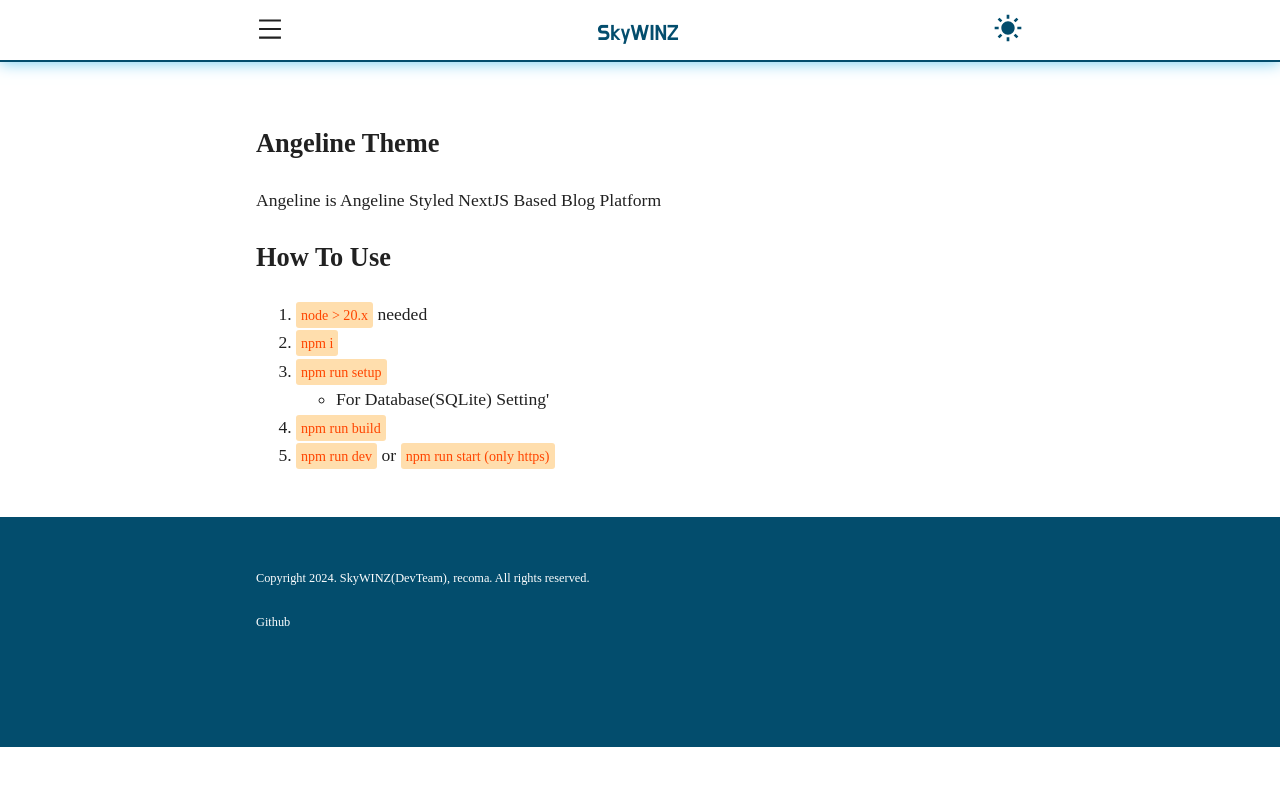
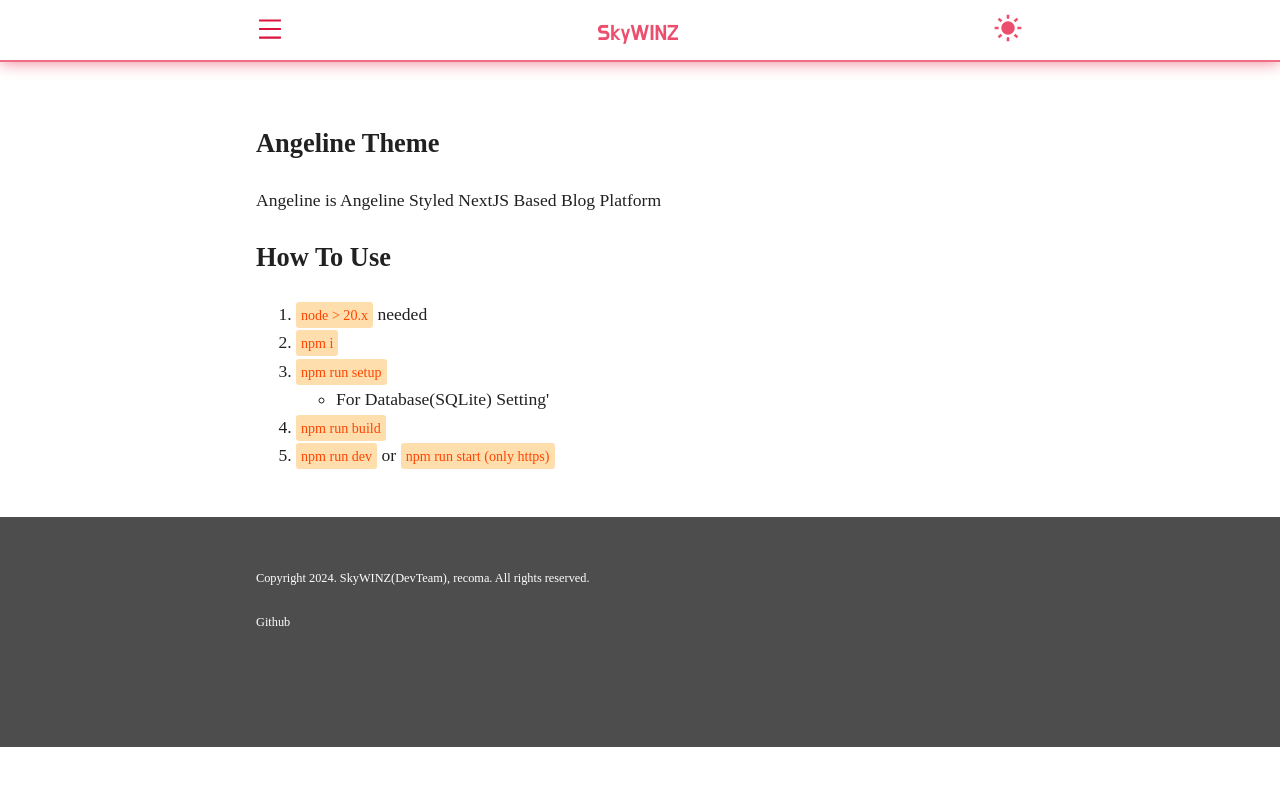
Before and after one commit to skywinz/candyline, a Next.js app: page / in a window 1280 px wide. Shown: the top 786 px of the page. Built offline with nearby package versions, Linux system fonts and the light colour scheme; a web font is replaced by a local one.

Commit message:
feat: change lightmode theme to red and black
두루미색상에 맞춰서 라이트모드 변경

```diff
--- a/src/components/common/Navbar.tsx
+++ b/src/components/common/Navbar.tsx
@@ -73,4 +73,5 @@ const Category = styled.p`
 const MenuIconContainer = styled(AiOutlineMenu)`
     margin-top: 15px;
     cursor: pointer;
+    color: ${(props) => props.theme.main.navbar.menuIconColor};
 `;
--- a/src/styles/colors.ts
+++ b/src/styles/colors.ts
@@ -45,6 +45,7 @@ const ColorBase = {
 
     navajowhite: '#FFDEADFF',
 
+    orange150: '#ff622b',
     orange200: '#FF4500FF',
 }
 
--- a/src/styles/globals.ts
+++ b/src/styles/globals.ts
@@ -39,6 +39,7 @@ export const GlobalStyle = createGlobalStyle`
     h1 {
         border-bottom: 1px solid ${(props) => props.theme.markdown.h1.borderLineColor};
         border-left: 10px solid ${(props) => props.theme.markdown.h1.borderLineColor};
+        color: ${(props) => props.theme.markdown.h1.fontColor};
         padding-left: 10px;
         padding-bottom: 10px;
         font-size: 1.7em;
--- a/src/styles/themes.ts
+++ b/src/styles/themes.ts
@@ -9,47 +9,48 @@ export const LightThemes = {
 
         themeButton: {
             backgroundColor: ColorBase.white,
-            iconColor: ColorBase.blue300,
+            iconColor: ColorBase.red200,
         }
     },
     main: {
         navbar: {
             backgroundColor: ColorBase.white,
-            fontColor: ColorBase.blue300,
-            borderBottomColor: ColorBase.blue300,
-            itemColorHovered: ColorBase.blue150,
-            shadowColor: ColorBase.blue50,
+            fontColor: ColorBase.red200,
+            borderBottomColor: ColorBase.red150,
+            itemColorHovered: ColorBase.red350,
+            shadowColor: ColorBase.red100,
+            menuIconColor: ColorBase.red300,
         },
         sidebar: {
             backgroundColor: ColorBase.white,
-            borderColor: ColorBase.blue250,
+            borderColor: ColorBase.gray150,
             itemColor: ColorBase.black999,
             hoveredItemColor: ColorBase.red200,
-            buttonBackgroundColor: ColorBase.blue250,
+            buttonBackgroundColor: ColorBase.red150,
             buttonFontColor: ColorBase.white,
-            buttonHoveredBackgroundColor: ColorBase.blue350,
+            buttonHoveredBackgroundColor: ColorBase.red250,
             postSearchBackgroundColor: ColorBase.white,
             postSearchFontColor: ColorBase.black999,
         },
         postDetail: {
-            titleBackgroundColor: ColorBase.blue350,
+            titleBackgroundColor: ColorBase.red250,
             titleFontColor: ColorBase.white,
             seriesFontColor: ColorBase.black999,
             hoveredSeriesFontColor: ColorBase.red200,
             pageMovingButtonBackgroundColor: ColorBase.white,
-            pageMovingButtonBorderColor: ColorBase.blue12,
-            pageMovingButtonHoveredBackgroundColor: ColorBase.blue12,
-            pageMovingButtonIconColor: ColorBase.blue250,
-            pageMovingButtonFontColor: ColorBase.blue200,
+            pageMovingButtonBorderColor: ColorBase.red25,
+            pageMovingButtonHoveredBackgroundColor: ColorBase.red25,
+            pageMovingButtonIconColor: ColorBase.red250,
+            pageMovingButtonFontColor: ColorBase.red200,
             pageMovingButtonTitleFontColor: ColorBase.black50,
-            readingProgressBarBackgroundColor: ColorBase.blue300,
+            readingProgressBarBackgroundColor: ColorBase.red300,
         },
         postList: {
             postListItemSummaryFontColor: ColorBase.gray150,
-            postItemBorderColor: ColorBase.red150,
+            postItemBorderColor: ColorBase.black100,
             postItemBackgroundColor: ColorBase.white,
-            postItemTitleColor: ColorBase.blue300,
-            postItemTitleHoveredColor: ColorBase.red250,
+            postItemTitleColor: ColorBase.red200,
+            postItemTitleHoveredColor: ColorBase.red350,
             postItemSeriesFontColor: ColorBase.black999,
             postItemSeriesFontColorHovered: ColorBase.red250,
             postItemShadowColorHovered: ColorBase.red50,
@@ -58,7 +59,7 @@ export const LightThemes = {
         seriesList: {
             itemBorderColor: ColorBase.red150,
             itemBackgroundColor: ColorBase.white,
-            itemTitleColor: ColorBase.blue300,
+            itemTitleColor: ColorBase.black100,
             itemTitleColorHovered: ColorBase.red250,
             itemShadowColorHovered: ColorBase.red50,
         },
@@ -68,22 +69,22 @@ export const LightThemes = {
             postItemFontColor: ColorBase.blue250,
         },
         tagDetail: {
-            headerTitleBackgroundColor: ColorBase.blue300,
+            headerTitleBackgroundColor: ColorBase.black50,
             headerTitleFontColor: ColorBase.white,
-            headerTagnameFontColor: ColorBase.blue300,
-            postItemFontColor: ColorBase.blue250,
+            headerTagnameFontColor: ColorBase.black50,
+            postItemFontColor: ColorBase.black50,
         }
     },
     markdown: {
         h1: {
             backgroundColor: ColorBase.white,
-            fontColor: ColorBase.black999,
-            borderLineColor: ColorBase.blue300,
+            fontColor: ColorBase.red200,
+            borderLineColor: ColorBase.red200,
         },
         blockquote: {
-            normalBackgroundColor: ColorBase.blue12,
-            hoveredBackgroundColor: ColorBase.blue25,
-            borderColor: ColorBase.blue300,
+            normalBackgroundColor: ColorBase.red25,
+            hoveredBackgroundColor: ColorBase.red50,
+            borderColor: ColorBase.red300,
         },
         strong: {
             fontColor: ColorBase.red300,
@@ -96,11 +97,11 @@ export const LightThemes = {
             hoveredFontColor: ColorBase.red250,
         },
         table: {
-            backgroundColor: ColorBase.blue12,
+            backgroundColor: ColorBase.red25,
             fontColor: ColorBase.black999,
         },
         thead: {
-            backgroundColor: ColorBase.blue250,
+            backgroundColor: ColorBase.red250,
             fontColor: ColorBase.white,
         },
         code: {
@@ -114,18 +115,18 @@ export const LightThemes = {
         },
     },
     footer: {
-        backgroundColor: ColorBase.blue300,
+        backgroundColor: ColorBase.black25,
         fontColor: ColorBase.white,
     },
     tag: {
-        normalBackgroundColor: ColorBase.blue12,
-        normalFontColor: ColorBase.blue300,
-        hoveredBackgroundColor: ColorBase.blue350,
+        normalBackgroundColor: ColorBase.red25,
+        normalFontColor: ColorBase.red300,
+        hoveredBackgroundColor: ColorBase.red350,
         hoveredFontColor: ColorBase.white,
     },
     scrollBar: {
-        commonBackgroundColor: ColorBase.blue12,
-        commonColor: ColorBase.blue200,
+        commonBackgroundColor: ColorBase.gray12,
+        commonColor: ColorBase.black100,
     }
 }
 
@@ -146,6 +147,7 @@ export const DarkThemes = {
             borderBottomColor: ColorBase.yellow250,
             itemColorHovered: ColorBase.yellow100,
             shadowColor: ColorBase.yellow200,
+            menuIconColor: ColorBase.yellow200,
         },
         sidebar: {
             backgroundColor: ColorBase.black50,
```
